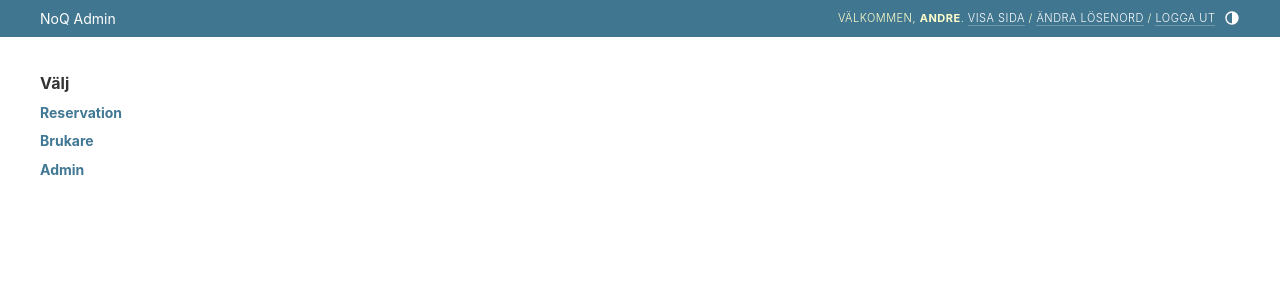
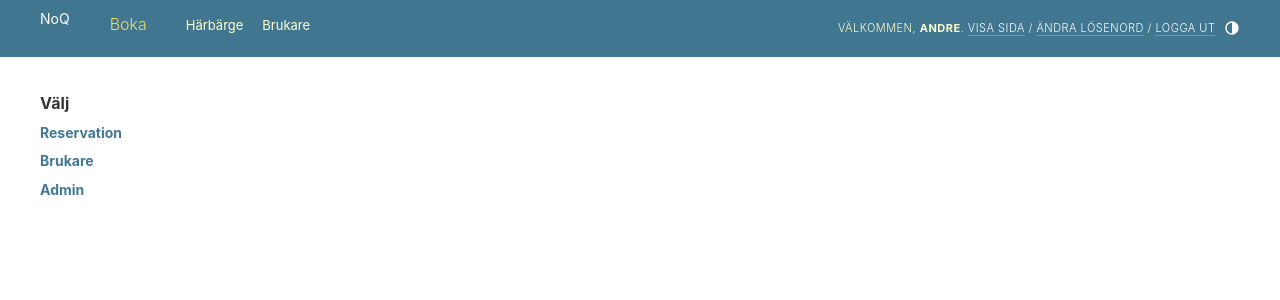
Before and after one commit to noQ-sweden/noq_backend_python, a Django app: page / in a window 1280 px wide. Shown: the top 300 px of the page. Run offline with Django 4.2, Linux system fonts and the light colour scheme.

Commit message:
new menu

```diff
--- a/noq_django/backend/templates/base.html
+++ b/noq_django/backend/templates/base.html
@@ -3,7 +3,7 @@
 <html lang="sv-se" dir="ltr">
 
 <head>
-    <title>NoQ Demo</title>
+    <title>NoQ</title>
     <link rel="stylesheet" href="/static/admin/css/base.css">
 
     <link rel="stylesheet" href="/static/admin/css/dark_mode.css">
@@ -15,7 +15,31 @@
 
     <link rel="stylesheet" href="/static/admin/css/dashboard.css">
 
+    <style>
+        /* Add this style block for custom CSS */
+        ul.navbar-nav {
+            list-style: none;
+        }
 
+        ul.navbar-nav li {
+            display: inline-block;
+            margin-right: 15px;
+        }
+
+        #menu-itm {
+            padding: 0;
+            margin: 0;
+            margin-inline-end: 20px;
+            font-weight: 300;
+            font-size: 1rem;
+            color: var(--header-branding-color);
+        }
+
+        #menu-itm a:link,
+        #menu-itm a:visited {
+            color: var(--accent);
+        }
+    </style>
 
     <meta name="viewport" content="width=device-width, initial-scale=1.0">
     <link rel="stylesheet" href="/static/admin/css/responsive.css">
@@ -35,11 +59,23 @@
         <header id="header">
             <div id="branding">
 
-                <div id="site-name"><a href="/admin/">NoQ Admin</a></div>
+                <div id="site-name"><a href="/admin/">NoQ</a></div>
 
+                <div class="collapse navbar-collapse" id="navbarNav">
+                    <ul class="navbar-nav">
+                        <li class="nav-item">
+                            <a class="nav-link" id="menu-itm">Boka</a>
+                        </li>
+                        <li class="nav-item">
+                            <a class="nav-link">Härbärge</a>
+                        </li>
+                        <li class="nav-item">
+                            <a class="nav-link">Brukare</a>
+                        </li>
+                    </ul>
+                </div>
 
             </div>
-
 
             <div id="user-tools">
 
```
